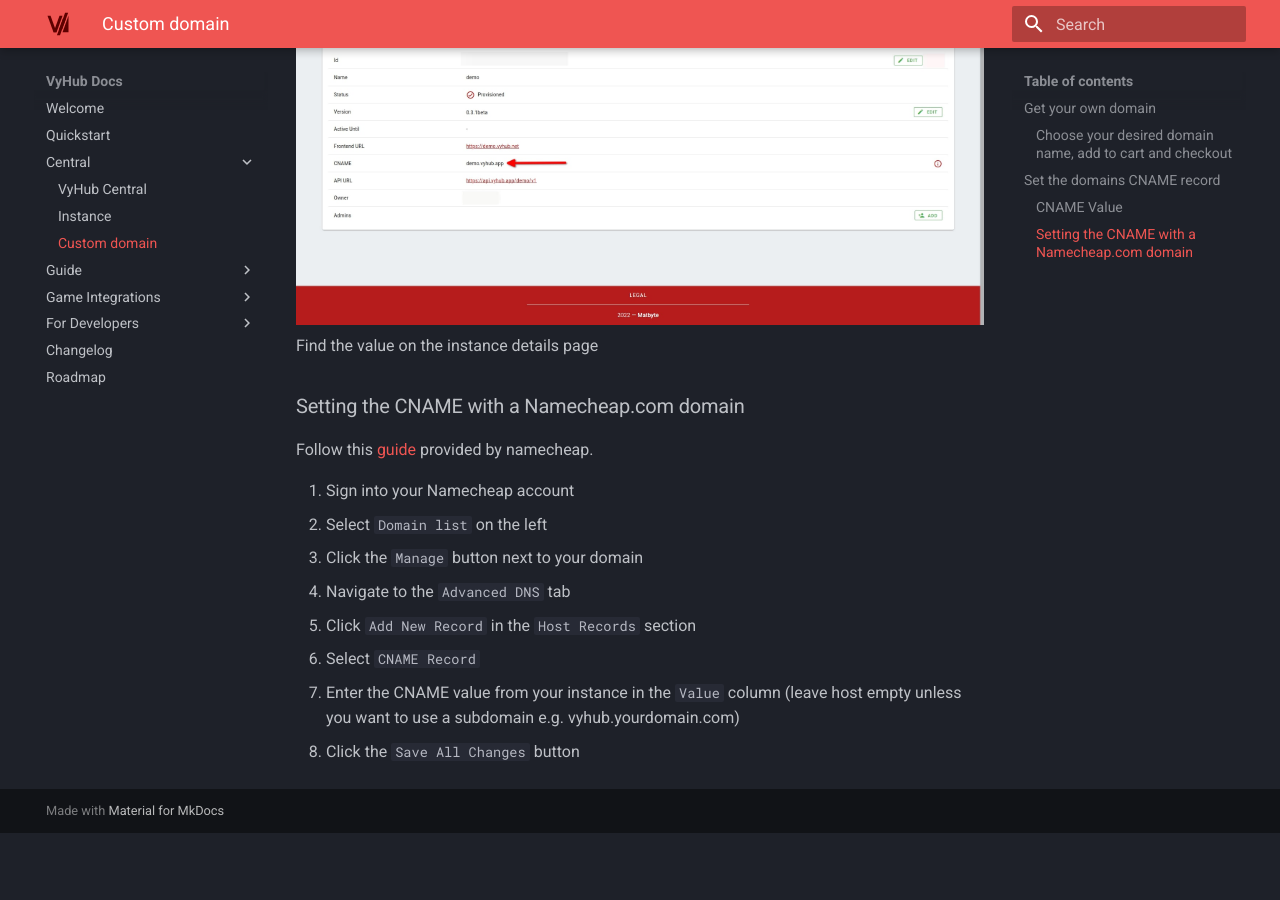
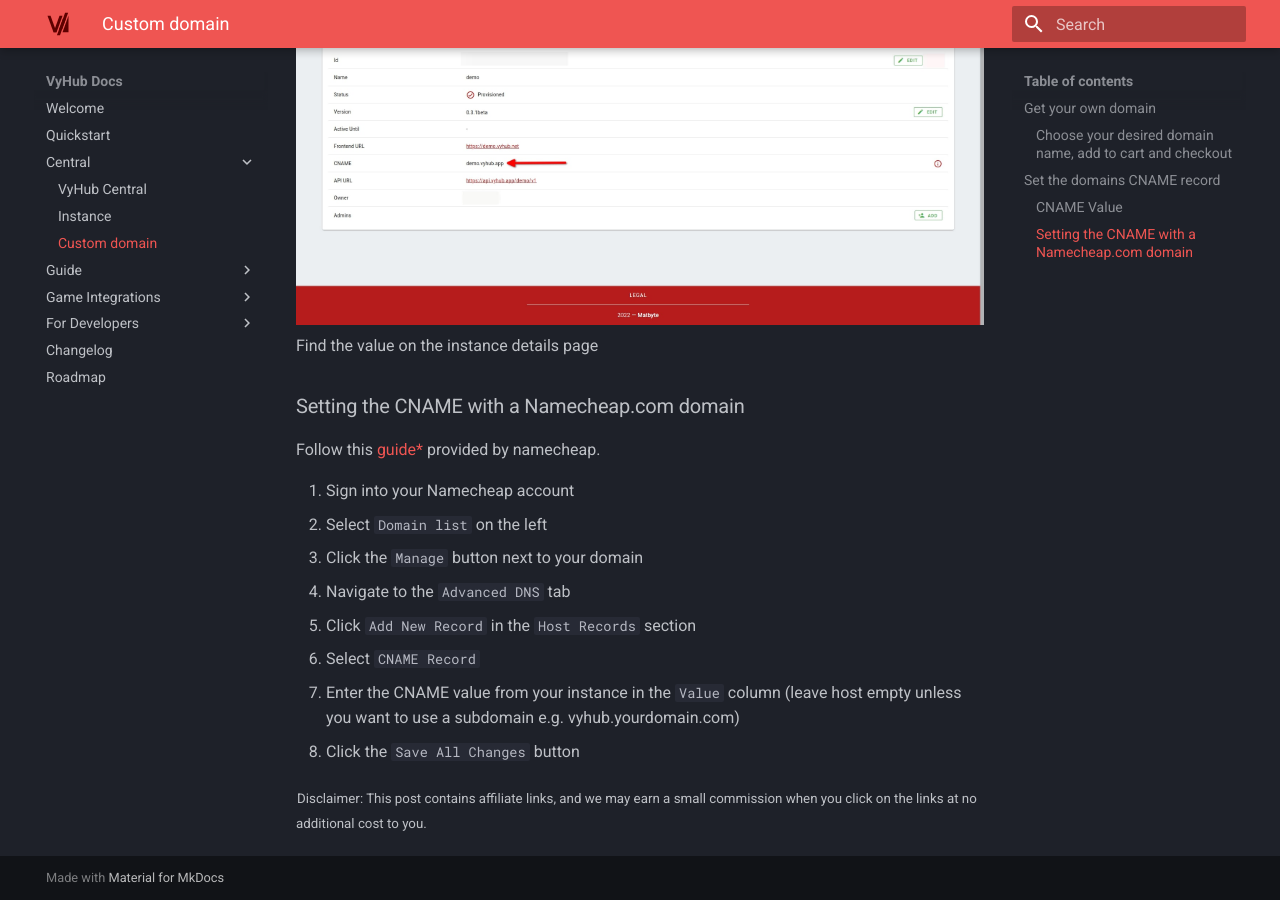
Before and after one commit to nyx-project/vyhub-documentation, an MkDocs documentation site: the page built from docs/central/custom_domain.md, in a window 1280 px wide and 900 px high, scrolled down 1658 px. Built offline with MkDocs 1.6.1 and Material for MkDocs 9.7.7, drawn with Linux system fonts in a browser that asks for light colours; the version menu is left out; before the commit the page ends 2491 px from its top, so only the background shows below that; some of the changed lines change nothing that is shown; some of the changed text lies outside the part shown.

Commit message:
Add affiliate links to docs

```diff
--- a/docs/central/custom_domain.md
+++ b/docs/central/custom_domain.md
@@ -3,14 +3,14 @@
 Read this guide for further information on how to use your own domain with VyHub.
 You do not need to use your own domain, we offer you a free vyhub.app domain (e.g. gaming.vyhub.app)
 
-1. Buy your own domain at a domain name registrar of your choice (e.g. [Namecheap](https://www.namecheap.com/))
+1. Buy your own domain at a domain name registrar of your choice (e.g. <a href="https://namecheap.pxf.io/MXzdRY" rel="nofollow">Namecheap*</a>)
 2. Set the domains CNAME record to the corresponding VyHub url
 
 ## Get your own domain
 
 > A domain name is the name of a website (like vyhub.net or google.com)
 
-In this guide we will use [Namecheap](https://www.namecheap.com/), which offers good prices and is one of the biggest registrars in the world.
+In this guide we will use <a href="https://namecheap.pxf.io/MXzdRY" rel="nofollow">Namecheap*</a>, which offers good prices and is one of the biggest registrars in the world.
 
 ### Choose your desired domain name, add to cart and checkout
 
@@ -36,7 +36,7 @@
 Find the value on the instance details page
 
 ### Setting the CNAME with a Namecheap.com domain
-Follow this [guide](https://www.namecheap.com/support/knowledgebase/article.aspx/9646/2237/how-to-create-a-cname-record-for-your-domain/) provided by namecheap.
+Follow this <a href="https://namecheap.pxf.io/x9a6z3" rel="nofollow">guide*</a> provided by namecheap.
 
 1. Sign into your Namecheap account
 2. Select `Domain list` on the left
@@ -46,3 +46,5 @@
 6. Select `CNAME Record`
 7. Enter the CNAME value from your instance in the `Value` column (leave host empty unless you want to use a subdomain e.g. vyhub.yourdomain.com)
 8. Click the `Save All Changes` button
+
+<sub>Disclaimer: This post contains affiliate links, and we may earn a small commission when you click on the links at no additional cost to you.</sub>
```
